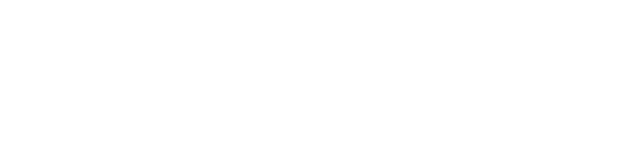
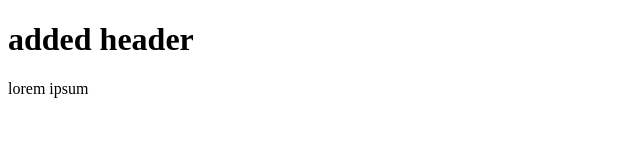
Before and after one commit to christinaplatt/second-test-for-github, a plain HTML site: page index.html in a window 1280 px wide. Shown: the whole page, without its empty margins (0-640 px from the left). Drawn offline with Linux system fonts and the light colour scheme.

Commit message:
second commit that added header and pa tags

```diff
--- a/index.html
+++ b/index.html
@@ -3,5 +3,7 @@
 <head>
 </head>
 <body>
+	<h1>added header</h1>
+	<p> lorem ipsum</p>
 </body>
 </html>
```
